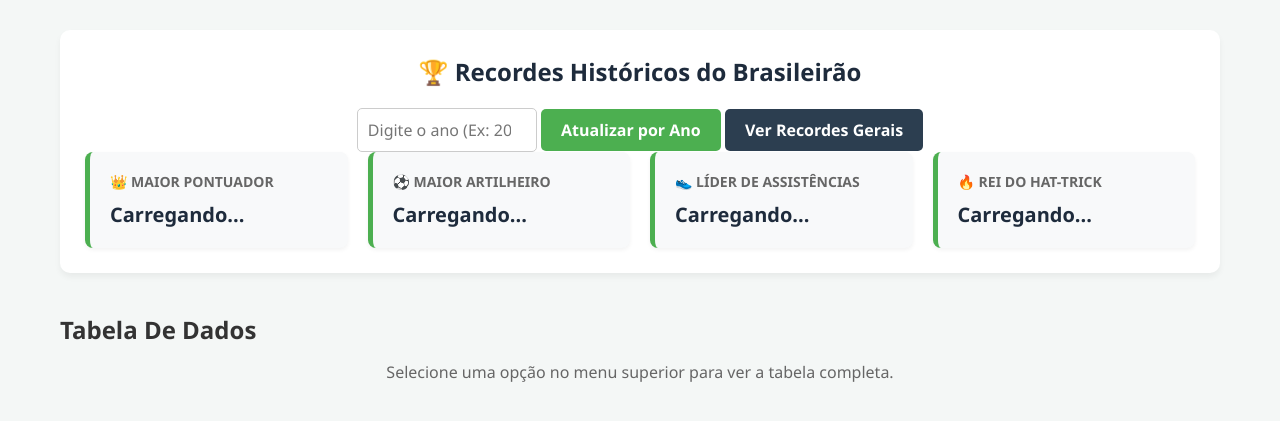
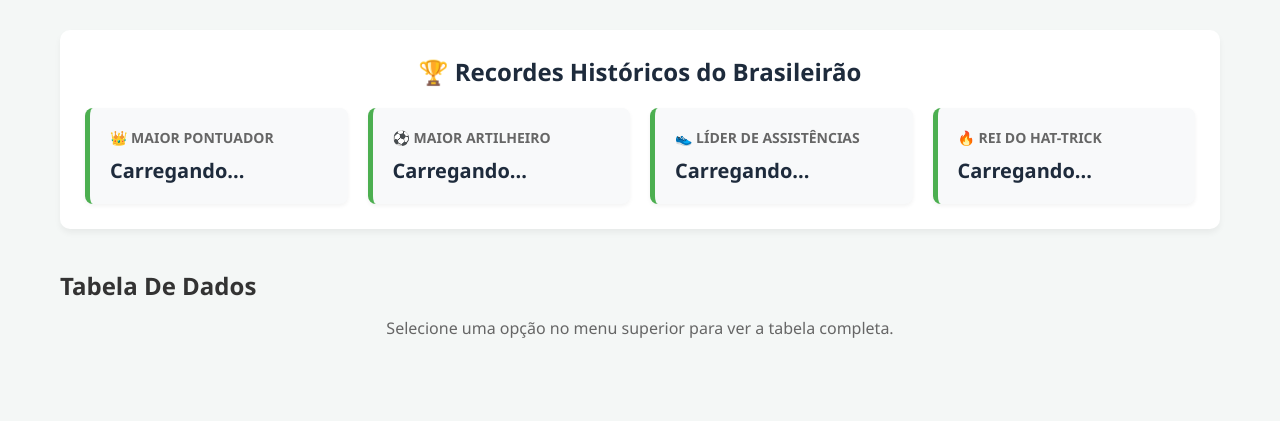
Before and after one commit to WesleiSantos13/crawler_Brasileirao, a Flask app: page / in a window 1280 px wide. Shown: the part 92-513 px from the top of the page. Run offline with Flask 3, Linux system fonts and the light colour scheme; data that the repository does not hold is empty.

Commit message:
Update index.html

```diff
--- a/templates/index.html
+++ b/templates/index.html
@@ -20,17 +20,11 @@
     <main class="container">
 
         <section class="estatisticas-section">
-            <h2 id="titulo-estatisticas">🏆 Recordes Históricos do Brasileirão</h2>
-
-            <div class="filtro-ano">
-                <input type="number" id="input-ano" placeholder="Digite o ano (Ex: 2023)">
-                <button class="btn-atualizar" onclick="atualizarPorAno()">Atualizar por Ano</button>
-                <button class="btn-reset" onclick="carregarTopEstatisticas()">Ver Recordes Gerais</button>
-            </div>
+            <h2>🏆 Recordes Históricos do Brasileirão</h2>
 
             <div class="cards-grid">
                 <div class="card">
-                    <h3 id="label-campeao">👑 Maior Pontuador</h3>
+                    <h3>👑 Maior Pontuador</h3>
                     <p id="card-campeao" class="valor-card">Carregando...</p>
                 </div>
                 <div class="card">
```
